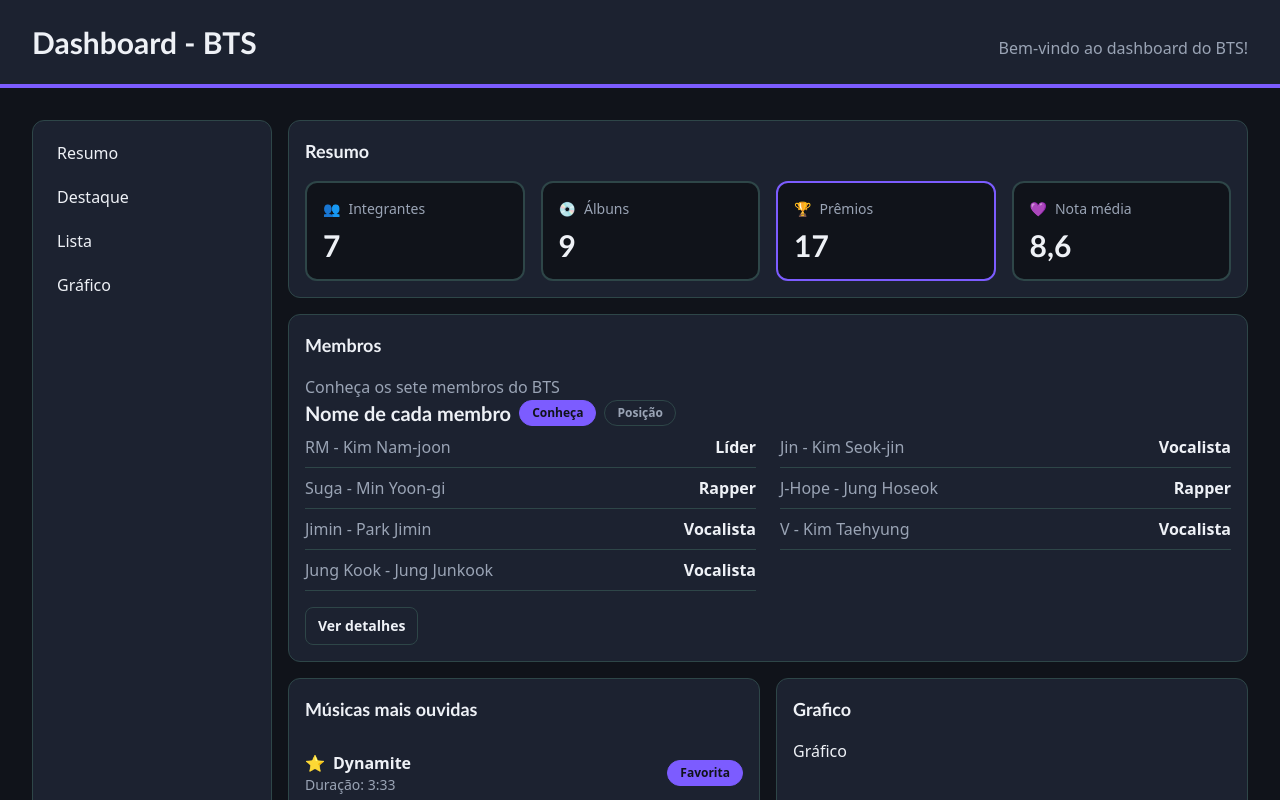
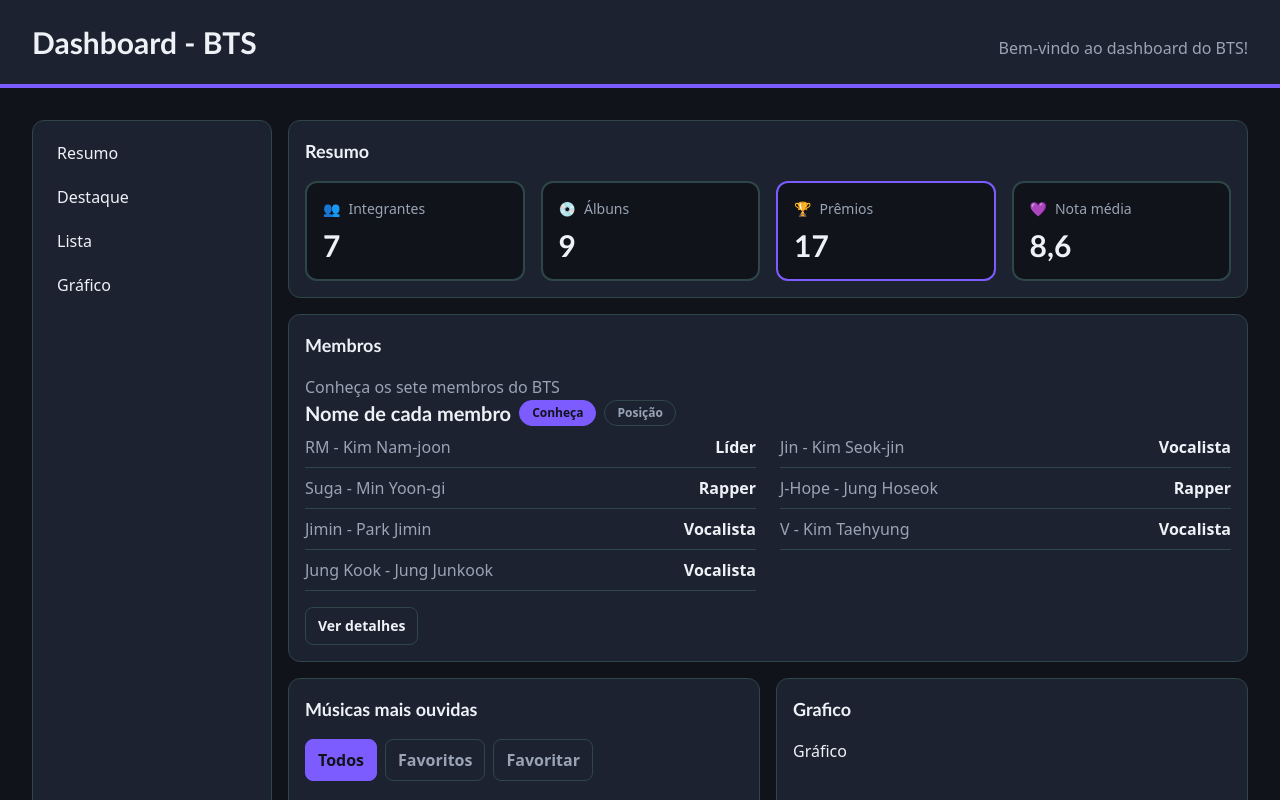
Before and after one commit to dutranacarolina/my-dashboard, a React (Vite) app: page / in a window 1280 px wide. Shown: the top 800 px of the page. Built offline with nearby package versions, Linux system fonts and the light colour scheme.

Commit message:
feat: filter list by status

```diff
--- a/src/App.jsx
+++ b/src/App.jsx
@@ -7,6 +7,7 @@ import InfoRow from "./components/InfoRow";
 import StatusBadge from "./components/StatusBadge";
 import DetailsToggle from "./components/DetailsToggle";
 import ListItem from "./components/ListsItem";
+import { useState } from "react";
 
 
 const summaryCards = [
@@ -27,14 +28,33 @@ const membros = [
 ];
 
 const musicas = [
-  { id: "dynamite", title: "Dynamite", minutes: "3:33" },
-  { id: "butter", title: "Butter", minutes: "2:98" },
-  { id: "fake-love", title: "Fake Love", minutes: "4:02" },
-  { id: "idol", title: "IDOL", minutes: "3:48" },
-  { id: "spring-day", title: "Spring Day", minutes: "4:57" },
+  { id: "dynamite", title: "Dynamite", minutes: "3:33", isFavorite: true },
+  { id: "butter", title: "Butter", minutes: "2:98", isFavorite: false },
+  { id: "fake-love", title: "Fake Love", minutes: "4:02", isFavorite: false },
+  { id: "idol", title: "IDOL", minutes: "3:48", isFavorite: false },
+  { id: "spring-day", title: "Spring Day", minutes: "4:57", isFavorite: false },
+];
+
+const filterOptions = [
+  { id: "all", label: "Todos" },
+  { id: "favorite", label: "Favoritos" },
+  { id: "recents", label: "Favoritar" },
 ];
 
 function App(){
+  const [statusFilter, setStatusFilter] = useState("all");
+
+  const visibleMusicas = musicas.filter((musica) => {
+    if (statusFilter === "favorite") {
+      return musica.isFavorite;
+    } else if (statusFilter === "recents") {
+      return !musica.isFavorite;
+    } else {
+      return true;
+    }
+  });
+
+
   return (
 
     <div className="flex min-h-screen flex-col  bg-background  text-foreground">
@@ -90,8 +110,32 @@ function App(){
         </Panel>
 
         <Panel id="list" title="Músicas mais ouvidas" className= "md:min-h-80">
+          <div className="mb-4 flex flex-wrap gap-2">
+            {filterOptions.map((option) => (
+            <button
+             key={option.id}
+             type="button"
+             onClick={() => setStatusFilter(option.id)}
+             aria-pressed={statusFilter === option.id}
+             className={`rounded-lg border px-3 py-2 font-bold ${
+              statusFilter === option.id
+                ?  'rounded-full border border-primary bg-primary text-background'
+                : 'rounded-full border border-border text-muted hover:border-primary'
+            }`}
+          >
+            {option.label}
+          </button>
+        ))
+
+           }
+          </div>
+
+           {visibleMusicas.length === 0 ? (
+            <p className="text-muted">Nenhuma música encontrada.</p>
+          ) : (
+
           <ul>
-            {musicas.map((musica) => (
+            {visibleMusicas.map((musica) => (
               <ListItem
                 key={musica.id}
                 title={musica.title}
@@ -100,6 +144,7 @@ function App(){
               />
             ))}
           </ul>
+          )}
         </Panel>
 
         <Panel id="chart" title="Grafico" className= "md:min-h-80">
```
